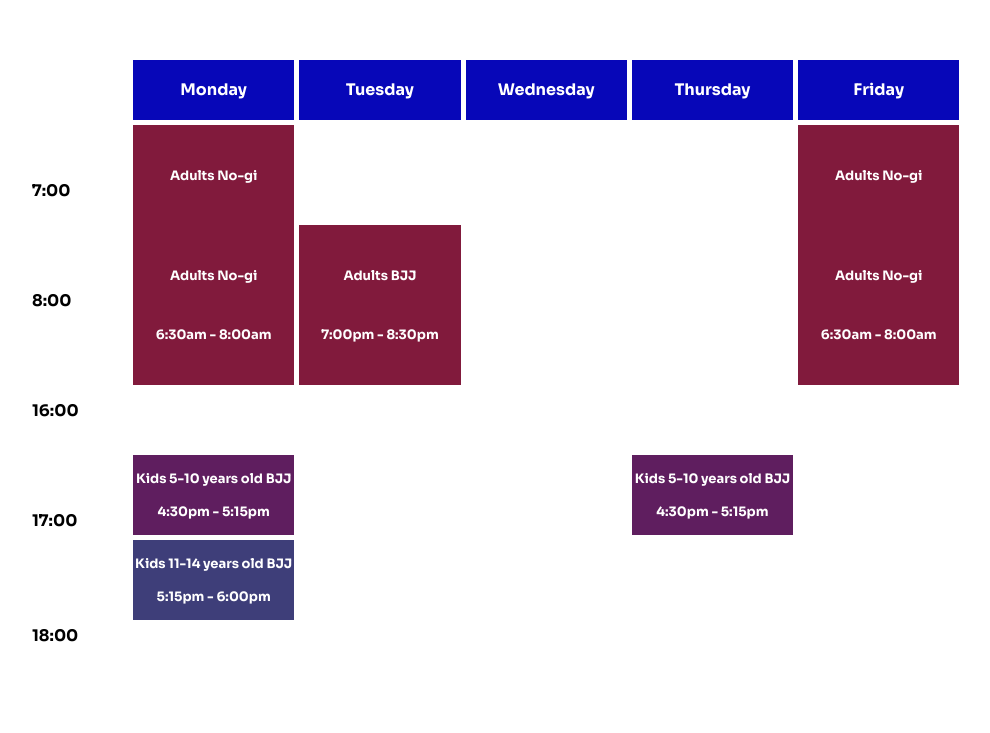
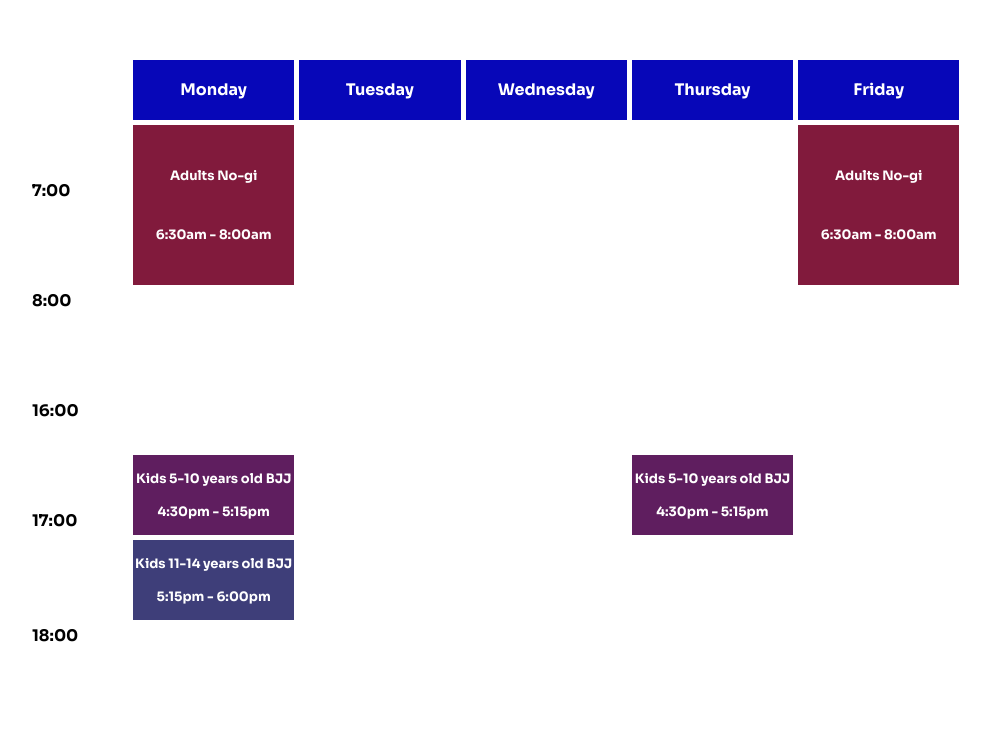
Before and after one commit to Petemc121/silverbacks-mma, a React (Create React App) app: page /schedule in a window 1280 px wide. Shown: the part 840-1573 px from the top of the page, without its empty margins (160-1150 px from the left). Built offline with nearby package versions, Linux system fonts and the light colour scheme.

Commit message:
finished schedule animations

```diff
--- a/src/App.css
+++ b/src/App.css
@@ -561,62 +561,6 @@ p {
   align-items: center;
 }
 
-@keyframes slideleft {
-  from {
-    transform: translate(0px);
-  }
-  to {
-    transform: translate(-200px);
-    opacity: 1;
-  }
-}
-
-@keyframes slideright {
-  from {
-    transform: translate(0px);
-  }
-  to {
-    transform: translate(200px);
-    opacity: 1;
-  }
-}
-
-@keyframes fadein {
-  from {
-    opacity: 0;
-  }
-  to {
-    opacity: 1;
-  }
-}
-
-@keyframes slideup {
-  from {
-    transform: translateY(0px);
-  }
-  to {
-    transform: translateY(100px);
-  }
-}
-
-@media (prefers-reduced-motion: no-preference) {
-  .instructorDescription-animation {
-    animation: slideleft 1s forwards;
-  }
-
-  .gorillaDescription-animation {
-    animation: slideright 1s forwards;
-  }
-
-  .instructorBio-animation {
-    animation: fadein 2s forwards;
-  }
-
-  .nogi-animation {
-    animation: slideup 1s forwards;
-  }
-}
-
 #galleryImagesContainer {
   width: 80%;
   margin: 50px auto;
@@ -769,6 +713,8 @@ p {
   align-items: center;
   transition: all 0.5s;
   cursor: pointer;
+  position: relative;
+  top: 100px;
 }
 
 .session:hover {
@@ -862,3 +808,63 @@ p {
   justify-content: center;
   align-items: center;
 }
+
+/* animations */
+
+@keyframes slideleft {
+  from {
+    transform: translate(0px);
+  }
+  to {
+    transform: translate(-200px);
+    opacity: 1;
+  }
+}
+
+@keyframes slideright {
+  from {
+    transform: translate(0px);
+  }
+  to {
+    transform: translate(200px);
+    opacity: 1;
+  }
+}
+
+@keyframes fadein {
+  from {
+    opacity: 0;
+  }
+  to {
+    opacity: 1;
+  }
+}
+
+@keyframes slideup {
+  from {
+    transform: translateY(0px);
+    opacity: 0;
+  }
+  to {
+    transform: translateY(-100px);
+    opacity: 1;
+  }
+}
+
+@media (prefers-reduced-motion: no-preference) {
+  .instructorDescription-animation {
+    animation: slideleft 1s forwards;
+  }
+
+  .gorillaDescription-animation {
+    animation: slideright 1s forwards;
+  }
+
+  .instructorBio-animation {
+    animation: fadein 2s forwards;
+  }
+
+  .animation {
+    animation: slideup 1s forwards;
+  }
+}
--- a/src/pages/Schedule.tsx
+++ b/src/pages/Schedule.tsx
@@ -22,77 +22,77 @@ export default function Schedule() {
     {
       id: "0",
       class: "session nogi monday",
-      animationClass: "session nogi nogi-animation monday",
+      animationClass: "session nogi animation monday",
       title: "Adults No-gi",
       time: "6:30am - 8:00am",
     },
     {
       id: "1",
       class: "session nogi friday",
-      animationClass: "session nogi nogi-animation friday",
+      animationClass: "session nogi animation friday",
       title: "Adults No-gi",
       time: "6:30am - 8:00am",
     },
     {
       id: "2",
       class: "session kids monday",
-      animationClass: "session kids kids-animation monday",
+      animationClass: "session kids animation monday",
       title: "Kids 5-10 years old BJJ",
       time: "4:30pm - 5:15pm",
     },
     {
       id: "3",
       class: "session kids thursday",
-      animationClass: "session kids kids-animation thursday",
+      animationClass: "session kids animation thursday",
       title: "Kids 5-10 years old BJJ",
       time: "4:30pm - 5:15pm",
     },
     {
       id: "4",
       class: "session teens monday",
-      animationClass: "session teens teens-animation monday",
+      animationClass: "session teens animation monday",
       title: "Kids 11-14 years old BJJ",
       time: "5:15pm - 6:00pm",
     },
     {
       id: "5",
       class: "session teens monday",
-      animationClass: "session teens teens-animation monday",
+      animationClass: "session teens animation monday",
       title: "Kids 11-14 years old BJJ",
       time: "5:15pm - 6:00pm",
     },
     {
       id: "6",
       class: "session gi-early tuesday",
-      animationClass: "session nogi nogi-animation tuesday",
+      animationClass: "session gi-early animation tuesday",
       title: "Adults BJJ",
       time: "7:00pm - 8:30pm",
     },
     {
       id: "7",
       class: "session wrestling friday",
-      animationClass: "session wrestling wrestling-animation friday",
+      animationClass: "session wrestling animation friday",
       title: "Wrestling",
       time: "7:00pm - 9:00pm",
     },
     {
       id: "8",
       class: "session mma monday",
-      animationClass: "session mma mma-animation monday",
+      animationClass: "session mma animation monday",
       title: "MMA",
       time: "8:00pm - 9:30pm",
     },
     {
       id: "9",
       class: "session nogiEvening wednesday",
-      animationClass: "session nogiEvening nogiEvening-animation wednesday",
+      animationClass: "session nogiEvening animation wednesday",
       title: "Adults No-gi",
       time: "8:00pm - 9:30pm",
     },
     {
       id: "10",
       class: "session gi thursday",
-      animationClass: "session gi gi-animation thursday",
+      animationClass: "session gi animation thursday",
       title: "Adults BJJ",
       time: "8:00pm - 9:30pm",
     },
@@ -144,14 +144,6 @@ export default function Schedule() {
           <div className="days thursday">Thursday</div>
           <div className="days friday">Friday</div>
 
-          <div className="session nogi monday">
-            <h4 className="session-title">Adults No-gi</h4>
-            <span className="session-time">6:30am - 8:00am</span>
-          </div>
-          <div className="session nogi friday">
-            <h4 className="session-title">Adults No-gi</h4>
-            <span className="session-time">6:30am - 8:00am</span>
-          </div>
           {sessions.map((session) => {
             return <Session session={session} />;
           })}
```
